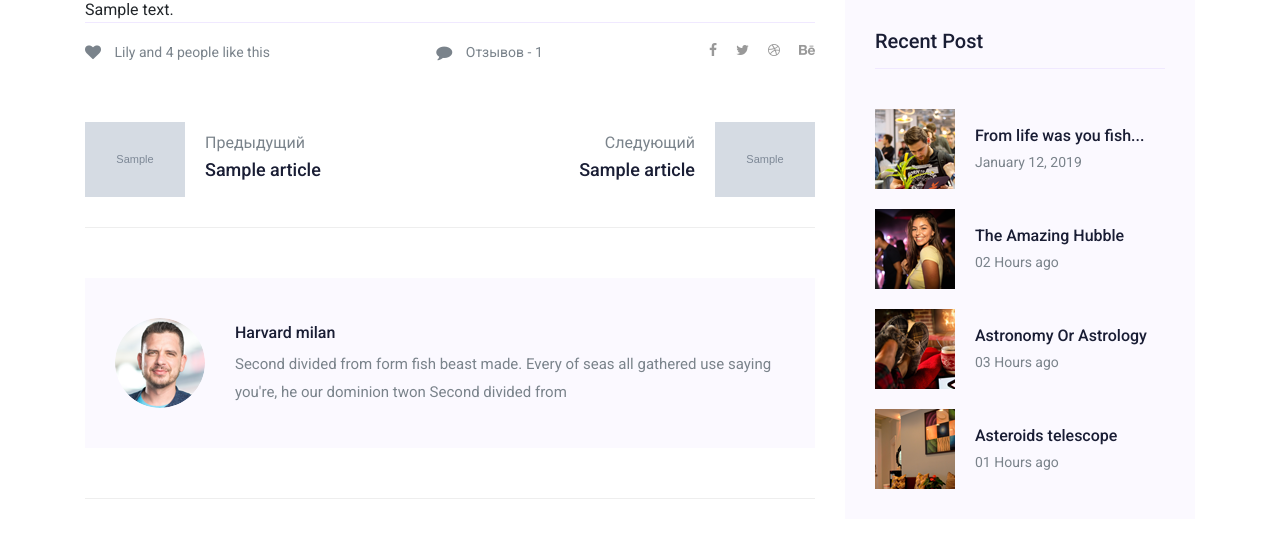
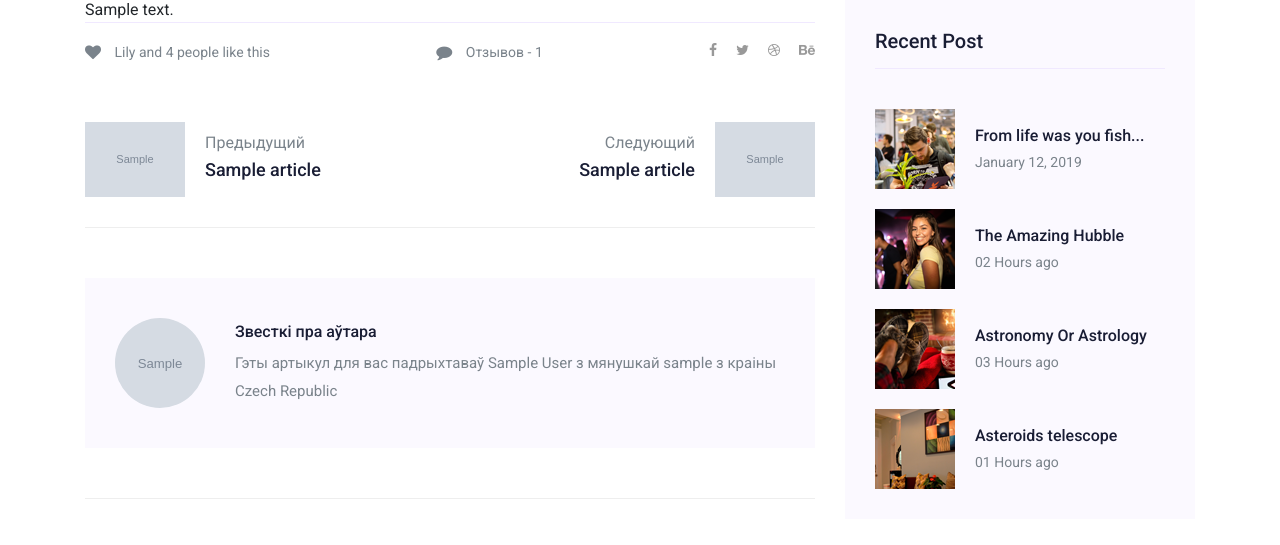
Before and after one commit to hodasman/SmartStaff, a Django app: page /mainapp/articles/sample in a window 1280 px wide. Shown: the part 889-1434 px from the top of the page. Run offline with Django 3.2, Linux system fonts and the light colour scheme; tables that the repository leaves empty hold one stand-in row (values such as "Sample post"); grey boxes marked "Sample" are stand-in pictures; parts of the project's set-up code (start-up, migrations or seed data) failed here and were passed over; some libraries are stand-ins or nearby versions.

Commit message:
Изменил шаблоны для страницы сценария и статьи, добавил звестки пра аутара

```diff
--- a/mainapp/templates/mainapp/articles_detail.html
+++ b/mainapp/templates/mainapp/articles_detail.html
@@ -96,13 +96,16 @@
                </div>
                <div class="blog-author">
                   <div class="media align-items-center">
-                     <img src='{% static "img/blog/author.png" %}' alt="">
+                     <img src='{{object.author.avatar.url}}' alt="">
                      <div class="media-body">
-                        <a href="#">
-                           <h4>Harvard milan</h4>
-                        </a>
-                        <p>Second divided from form fish beast made. Every of seas all gathered use saying you're, he
-                           our dominion twon Second divided from</p>
+
+                           <h4>Звесткі пра аўтара</h4>
+
+                        <p>Гэты артыкул для вас падрыхтаваў {%if object.author.first_name%}{{object.author.first_name}}{%endif%}
+                           {%if object.author.last_name%}{{object.author.last_name}}{%endif%}
+                           {%if not object.author.first_name and not object.author.last_name%}{%else%}з мянушкай{%endif%}
+                           {{object.author.username}}
+                           {%if object.author.first_name%}з краіны {{object.author.country.name}}{%endif%}</p>
                      </div>
                   </div>
                </div>
```
Also changed, not shown: mainapp/templates/mainapp/scenarios_detail.html (+8 -6 lines).
